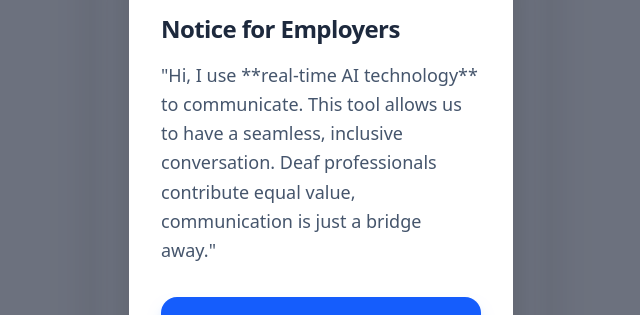
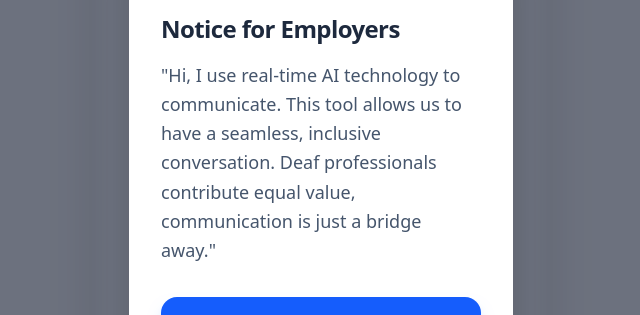
Before and after one commit to Franky-Boii/LiveBridge, a Next.js app: page / in a window 1280 px wide. Both pictures are taken after a click on the button "💡 FOR EMPLOYERS". Shown: the part 249-564 px from the top of the page, without its empty margins (319-959 px from the left). Built offline with nearby package versions, Linux system fonts and the light colour scheme.

Commit message:
removed stuff

```diff
--- a/components/AdvocacyModal.js
+++ b/components/AdvocacyModal.js
@@ -9,7 +9,7 @@ export default function AdvocacyModal({ isOpen, onClose }) {
           Notice for Employers
         </h2>
         <p className="text-slate-600 text-lg leading-relaxed mb-8 font-medium">
-          "Hi, I use **real-time AI technology** to communicate. This tool allows us to have a seamless, inclusive conversation. Deaf professionals contribute equal value, communication is just a bridge away."
+          "Hi, I use real-time AI technology to communicate. This tool allows us to have a seamless, inclusive conversation. Deaf professionals contribute equal value, communication is just a bridge away."
         </p>
         <button
           onClick={onClose}
```
